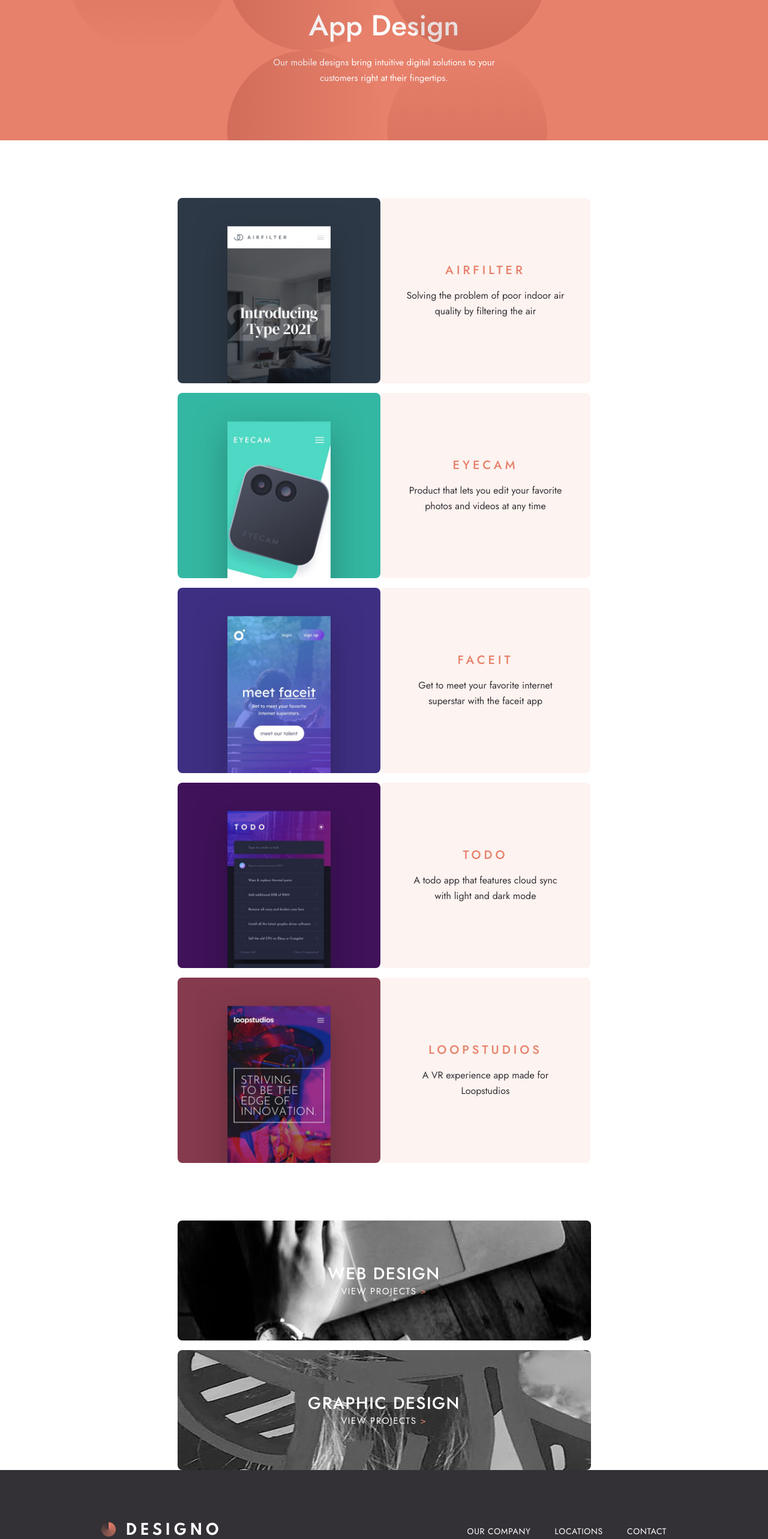
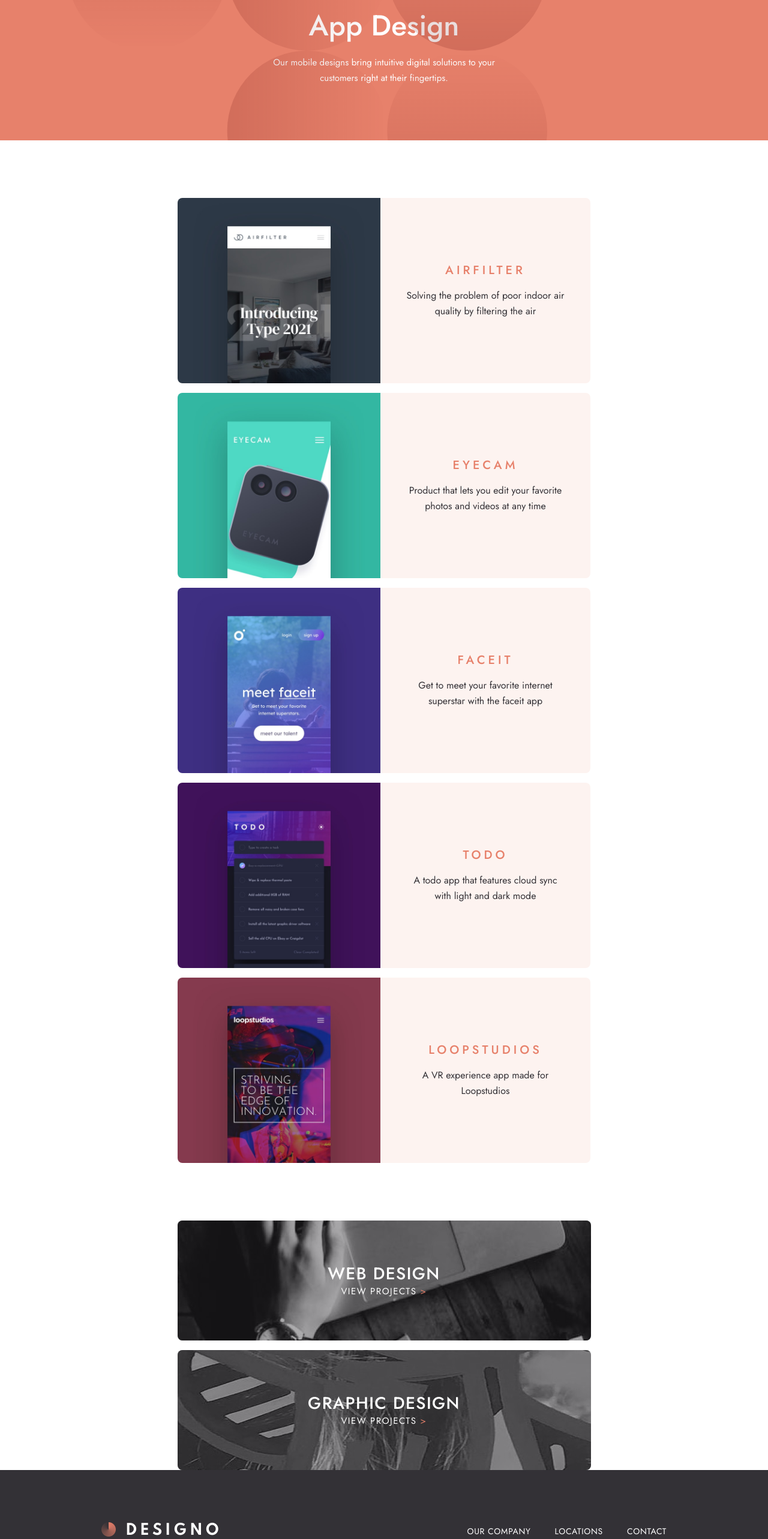
Before and after one commit to Laharls/designo_multi_page_website, a Next.js app: page /app-design in a window 1280 px wide. Shown: the part 182-2748 px from the top of the page at 60% size. Built offline with nearby package versions, Linux system fonts and the light colour scheme.

Commit message:
peaufining: app design page

```diff
--- a/src/app/app-design/page.js
+++ b/src/app/app-design/page.js
@@ -46,7 +46,7 @@ export default function App_design() {
                             width={327}
                             height={320}
                             alt='Express project design'
-                            className='rounded-lg md:hidden'
+                            className='rounded-t-lg md:hidden'
                         />
 
                         <Image
@@ -55,7 +55,7 @@ export default function App_design() {
                             width={338}
                             height={320}
                             alt='Express project design'
-                            className='rounded-lg hidden md:inline-block desktop:hidden'
+                            className='rounded-l-lg hidden md:inline-block desktop:hidden'
                         />
 
                         <Image
@@ -64,10 +64,10 @@ export default function App_design() {
                             width={350}
                             height={320}
                             alt='Express project design'
-                            className='rounded-lg hidden desktop:inline-block'
+                            className='rounded-t-lg hidden desktop:inline-block'
                         />
 
-                        <div className='bg-beige rounded-lg flex flex-col justify-center items-center md:w-[350px] desktop:hover:bg-orange desktop:hover:transition-all group'>
+                        <div className='bg-beige rounded-b-lg md:rounded-r-lg md:rounded-b-none desktop:rounded-r-none desktop:rounded-br-lg desktop:rounded-bl-lg flex flex-col justify-center items-center md:w-[350px] desktop:hover:bg-orange desktop:hover:transition-all group'>
                             <h2 className={`${jost.className} w-[267.206px] text-center text-xl not-italic font-medium leading-[26px] tracking-[5px] text-orange mt-8 mb-4 desktop:group-hover:text-white desktop:hover:transition-all`}>AIRFILTER</h2>
                             <p className={`${jost.className} w-[267.206px] text-black text-center text-base not-italic font-normal leading-[26px] mb-8 desktop:group-hover:text-white desktop:hover:transition-all`}>Solving the problem of poor indoor air quality by filtering the air    </p>
                         </div>
@@ -82,7 +82,7 @@ export default function App_design() {
                             width={327}
                             height={320}
                             alt='Transfer project design'
-                            className='rounded-lg md:hidden'
+                            className='rounded-t-lg md:hidden'
                         />
 
                         <Image
@@ -91,19 +91,19 @@ export default function App_design() {
                             width={338}
                             height={320}
                             alt='Transfer project design'
-                            className='rounded-lg hidden md:inline-block desktop:hidden'
+                            className='rounded-l-lg hidden md:inline-block desktop:hidden'
                         />
 
                         <Image
                             priority
                             src="/images/app-design/desktop/image-eyecam.jpg"
-                            width={338}
+                            width={350}
                             height={320}
                             alt='Transfer project design'
-                            className='rounded-lg hidden desktop:inline-block'
+                            className='rounded-t-lg hidden desktop:inline-block'
                         />
 
-                        <div className='bg-beige rounded-lg flex flex-col justify-center items-center md:w-[350px] desktop:hover:bg-orange desktop:hover:transition-all group'>
+                        <div className='bg-beige rounded-b-lg md:rounded-r-lg md:rounded-b-none desktop:rounded-r-none desktop:rounded-br-lg desktop:rounded-bl-lg flex flex-col justify-center items-center md:w-[350px] desktop:hover:bg-orange desktop:hover:transition-all group'>
                             <h2 className={`${jost.className} w-[267.206px] text-center text-xl not-italic font-medium leading-[26px] tracking-[5px] text-orange mt-8 mb-4 desktop:group-hover:text-white desktop:hover:transition-all`}>EYECAM</h2>
                             <p className={`${jost.className} w-[267.206px] text-black text-center text-base not-italic font-normal leading-[26px] mb-8 desktop:group-hover:text-white desktop:hover:transition-all`}>Product that lets you edit your favorite photos and videos at any time</p>
                         </div>
@@ -118,7 +118,7 @@ export default function App_design() {
                             width={327}
                             height={320}
                             alt='Express project design'
-                            className='rounded-lg md:hidden'
+                            className='rounded-t-lg md:hidden'
                         />
 
                         <Image
@@ -127,7 +127,7 @@ export default function App_design() {
                             width={338}
                             height={320}
                             alt='Express project design'
-                            className='rounded-lg hidden md:inline-block desktop:hidden'
+                            className='rounded-l-lg hidden md:inline-block desktop:hidden'
                         />
 
                         <Image
@@ -136,10 +136,10 @@ export default function App_design() {
                             width={350}
                             height={320}
                             alt='Express project design'
-                            className='rounded-lg hidden desktop:inline-block'
+                            className='rounded-t-lg hidden desktop:inline-block'
                         />
 
-                        <div className='bg-beige rounded-lg flex flex-col justify-center items-center md:w-[350px] desktop:hover:bg-orange desktop:hover:transition-all group'>
+                        <div className='bg-beige rounded-b-lg md:rounded-r-lg md:rounded-b-none desktop:rounded-r-none desktop:rounded-br-lg desktop:rounded-bl-lg flex flex-col justify-center items-center md:w-[350px] desktop:hover:bg-orange desktop:hover:transition-all group'>
                             <h2 className={`${jost.className} w-[267.206px] text-center text-xl not-italic font-medium leading-[26px] tracking-[5px] text-orange mt-8 mb-4 desktop:group-hover:text-white desktop:hover:transition-all`}>FACEIT</h2>
                             <p className={`${jost.className} w-[267.206px] text-black text-center text-base not-italic font-normal leading-[26px] mb-8 desktop:group-hover:text-white desktop:hover:transition-all`}>Get to meet your favorite internet superstar with the faceit app</p>
                         </div>
@@ -154,7 +154,7 @@ export default function App_design() {
                             width={327}
                             height={320}
                             alt='Express project design'
-                            className='rounded-lg md:hidden'
+                            className='rounded-t-lg md:hidden'
                         />
 
                         <Image
@@ -163,7 +163,7 @@ export default function App_design() {
                             width={338}
                             height={320}
                             alt='Express project design'
-                            className='rounded-lg hidden md:inline-block desktop:hidden'
+                            className='rounded-l-lg hidden md:inline-block desktop:hidden'
                         />
 
                         <Image
@@ -172,10 +172,10 @@ export default function App_design() {
                             width={350}
                             height={320}
                             alt='Express project design'
-                            className='rounded-lg hidden desktop:inline-block'
+                            className='rounded-t-lg hidden desktop:inline-block'
                         />
 
-                        <div className='bg-beige rounded-lg flex flex-col justify-center items-center md:w-[350px] desktop:hover:bg-orange desktop:hover:transition-all group'>
+                        <div className='bg-beige rounded-b-lg md:rounded-r-lg md:rounded-b-none desktop:rounded-r-none desktop:rounded-br-lg desktop:rounded-bl-lg flex flex-col justify-center items-center md:w-[350px] desktop:hover:bg-orange desktop:hover:transition-all group'>
                             <h2 className={`${jost.className} w-[267.206px] text-center text-xl not-italic font-medium leading-[26px] tracking-[5px] text-orange mt-8 mb-4 desktop:group-hover:text-white desktop:hover:transition-all`}>TODO</h2>
                             <p className={`${jost.className} w-[267.206px] text-black text-center text-base not-italic font-normal leading-[26px] mb-8 desktop:group-hover:text-white desktop:hover:transition-all`}>A todo app that features cloud sync with light and dark mode</p>
                         </div>
@@ -190,7 +190,7 @@ export default function App_design() {
                             width={327}
                             height={320}
                             alt='Express project design'
-                            className='rounded-lg md:hidden'
+                            className='rounded-t-lg md:hidden'
                         />
 
                         <Image
@@ -199,7 +199,7 @@ export default function App_design() {
                             width={338}
                             height={320}
                             alt='Express project design'
-                            className='rounded-lg hidden md:inline-block desktop:hidden'
+                            className='rounded-l-lg hidden md:inline-block desktop:hidden'
                         />
 
                         <Image
@@ -208,10 +208,10 @@ export default function App_design() {
                             width={350}
                             height={320}
                             alt='Express project design'
-                            className='rounded-lg hidden desktop:inline-block'
+                            className='rounded-t-lg hidden desktop:inline-block'
                         />
 
-                        <div className='bg-beige rounded-lg flex flex-col justify-center items-center md:w-[350px] desktop:hover:bg-orange desktop:hover:transition-all group'>
+                        <div className='bg-beige rounded-b-lg md:rounded-r-lg md:rounded-b-none desktop:rounded-r-none desktop:rounded-br-lg desktop:rounded-bl-lg flex flex-col justify-center items-center md:w-[350px] desktop:hover:bg-orange desktop:hover:transition-all group'>
                             <h2 className={`${jost.className} w-[267.206px] text-center text-xl not-italic font-medium leading-[26px] tracking-[5px] text-orange mt-8 mb-4 desktop:group-hover:text-white desktop:hover:transition-all`}>LOOPSTUDIOS</h2>
                             <p className={`${jost.className} w-[267.206px] text-black text-center text-base not-italic font-normal leading-[26px] mb-8 desktop:group-hover:text-white desktop:hover:transition-all`}>A VR experience app made for Loopstudios</p>
                         </div>
@@ -223,7 +223,7 @@ export default function App_design() {
             {/* App design & graphic design */}
 
             <div className='flex flex-col justify-center items-center gap-y-4 desktop:flex-row desktop:gap-4'>
-                <div className='relative'>
+                <div className='relative group'>
                     <Image
                         priority
                         src="/images/home/mobile/image-web-design.jpg"
@@ -251,7 +251,7 @@ export default function App_design() {
                         className='rounded-lg hidden desktop:inline-block'
                     />
 
-                    <div className='absolute top-0 left-0 w-full h-full flex items-center justify-center'>
+                    <div className='absolute top-0 left-0 w-full h-full md:h-[200px] desktop:h-[308px] rounded-lg flex items-center justify-center bg-black bg-opacity-40 group-hover:bg-opacity-0 desktop:group-hover:bg-orange desktop:group-hover:bg-opacity-80 desktop:transition-colors desktop:duration-300'>
                         <div className='text-center'>
                             <p className={`${jost.className} text-white text-center text-[28px] not-italic font-medium leading-9 tracking-wider uppercase`}>Web design</p>
                             <p className={`${jost.className} text-white text-[15px] not-italic font-regular leading-normal tracking-widest uppercase`}>View projects <span className='text-orange'>&gt;</span></p>
@@ -259,7 +259,7 @@ export default function App_design() {
                     </div>
                 </div>
 
-                <div className='relative'>
+                <div className='relative group'>
                     <Image
                         priority
                         src="/images/home/mobile/image-graphic-design.jpg"
@@ -287,7 +287,7 @@ export default function App_design() {
                         className='rounded-lg hidden row-span-2 desktop:inline-block'
                     />
 
-                    <div className='absolute top-0 left-0 w-full h-full flex items-center justify-center'>
+                    <div className='absolute top-0 left-0 w-full h-full md:h-[200px] desktop:h-[308px] rounded-lg flex items-center justify-center bg-black bg-opacity-40 group-hover:bg-opacity-0 desktop:group-hover:bg-orange desktop:group-hover:bg-opacity-80 desktop:transition-colors desktop:duration-300'>
                         <div className='text-center'>
                             <p className={`${jost.className} text-white text-center text-[28px] not-italic font-medium leading-9 tracking-wider uppercase`}>Graphic design</p>
                             <p className={`${jost.className} text-white text-[15px] not-italic font-regular leading-normal tracking-widest uppercase`}>View projects <span className='text-orange'>&gt;</span></p>
```
